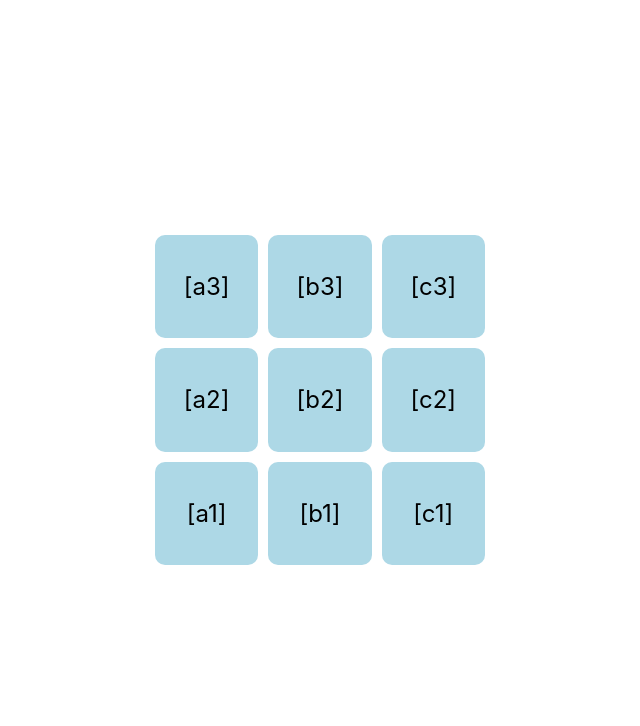
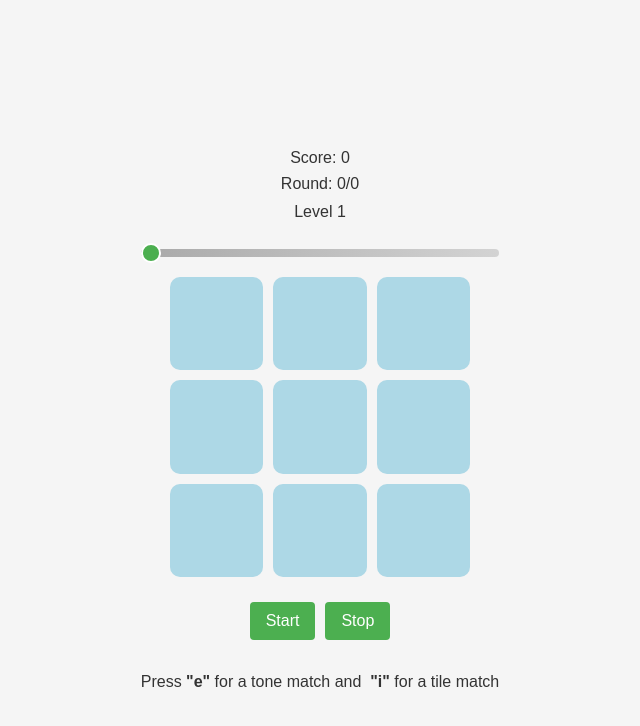
Before and after one commit to tomaskjay/dual-n-back, a React (Create React App) app: page / in a window 1280 px wide. Shown: the top 726 px of the page, without its empty margins (320-960 px from the left). Built offline with nearby package versions, Linux system fonts and the light colour scheme.

Commit message:
implemented logic and styled

```diff
--- a/src/App.css
+++ b/src/App.css
@@ -1,5 +1,91 @@
+/* Center and style the app */
 #app {
   display: grid;
   place-content: center;
   height: 100vh;
+  background-color: #f5f5f5;
+  font-family: "Arial", Tahoma, Geneva, Verdana, sans-serif;
+  text-align: center;
 }
+
+p {
+  margin: 8px 0;
+  font-size: 1rem;
+  color: #333;
+}
+
+/* Button styling */
+button {
+  background-color: #4caf50;
+  color: #fff;
+  border: none;
+  border-radius: 4px;
+  padding: 10px 16px;
+  margin: 5px;
+  font-size: 1rem;
+  cursor: pointer;
+  transition: background-color 0.3s ease, transform 0.2s ease;
+}
+
+button:hover {
+  background-color: #43a047;
+  transform: translateY(-2px);
+}
+
+button:active {
+  transform: translateY(0);
+}
+
+/* Slider track styling */
+#n-back-level {
+  appearance: none; /* Standard property */
+  -webkit-appearance: none; /* WebKit browsers */
+  width: 100%;
+  height: 8px;
+  background: linear-gradient(to right, #a9a9a9, #D3D3D3);
+  border-radius: 5px;
+  outline: none;
+  margin-top: 10px;
+}
+
+/* Thumb (the draggable circle) */
+#n-back-level::-webkit-slider-thumb {
+  -webkit-appearance: none; /* Remove default WebKit appearance */
+  width: 20px;
+  height: 20px;
+  background-color: #4caf50;
+  border-radius: 50%;
+  border: 2px solid #fff;
+  cursor: pointer;
+  transition: transform 0.2s ease, box-shadow 0.2s ease;
+}
+
+#n-back-level::-moz-range-thumb {
+  width: 20px;
+  height: 20px;
+  background-color: #4caf50;
+  border-radius: 50%;
+  border: 2px solid #fff;
+  cursor: pointer;
+  transition: transform 0.2s ease, box-shadow 0.2s ease;
+}
+
+/* Add hover effect for the thumb */
+#n-back-level::-webkit-slider-thumb:hover {
+  transform: scale(1.2); /* Slightly enlarge the thumb on hover */
+}
+
+#n-back-level::-moz-range-thumb:hover {
+  transform: scale(1.2);
+  box-shadow: 0px 0px 5px rgba(0, 0, 0, 0.2);
+}
+
+/* Add active effect for the thumb */
+#n-back-level::-webkit-slider-thumb:active {
+  transform: scale(1.1);
+}
+
+#n-back-level::-moz-range-thumb:active {
+  transform: scale(1.1);
+  box-shadow: 0px 0px 8px rgba(76, 175, 80, 0.6);
+}
--- a/src/App.tsx
+++ b/src/App.tsx
@@ -1,12 +1,154 @@
-import React from 'react';
-import logo from './logo.svg';
-import './App.css';
-import Board from './components/board';
+import React, { useState, useEffect, useRef } from "react";
+import "./App.css";
+import Board from "./components/board";
+import {
+  Position,
+  INITIAL_N,
+  generateSequence,
+  playLetter,
+  checkMatch,
+} from "./components/utils/gameLogic";
 
 function App() {
+  const [n, setN] = useState(INITIAL_N); // Current N-back level (starts at 1)
+  const [score, setScore] = useState(0); // The player's score
+  const [round, setRound] = useState(0); // Tracks which round we're on
+  const [positions, setPositions] = useState<Position[]>([]); // Generated positions
+  const [letters, setLetters] = useState<string[]>([]);       // Generated letters
+  const [highlighted, setHighlighted] = useState<Position | null>(null); // Currently highlighted cell
+  const [isGameRunning, setIsGameRunning] = useState(false);  // If the game is active or not
+
+  const userVisualRef = useRef(false);
+  const userAudioRef = useRef(false);
+
+  // Initializing the game
+  const startGame = () => {
+    // Generate a new random sequence of 20 rounds
+    const { positions: newPositions, letters: newLetters } = generateSequence(20);
+
+    setPositions(newPositions);
+    setLetters(newLetters);
+    setScore(0);
+    setRound(0);
+    setIsGameRunning(true);
+    setHighlighted(null);
+  };
+
+  const stopGame = () => {
+    setIsGameRunning(false);
+    setHighlighted(null);
+  };
+
+  // Event listener for when "e" or "i" is pressed
+  // "e" for audio match, "i" for visual match
+  useEffect(() => {
+    const handleKeyDown = (event: KeyboardEvent) => {
+      if (!isGameRunning) return;
+
+      switch (event.key.toLowerCase()) {
+        case "e":
+          userAudioRef.current = true;
+          break;
+        case "i":
+          userVisualRef.current = true;
+          break;
+        default:
+          break;
+      }
+    };
+
+    window.addEventListener("keydown", handleKeyDown);
+
+    return () => {
+      window.removeEventListener("keydown", handleKeyDown);
+    };
+  }, [isGameRunning]);
+
+  /**
+   * For the actual flow of the game
+   * Each time there's a new round, highlight a cell
+   * Play its corresponding letter, wait 2 seconds, then check for matches.
+   */
+  useEffect(() => {
+    if (!isGameRunning) return;
+    if (round >= positions.length) {
+      setIsGameRunning(false);
+      return;
+    }
+
+    // Gets the current position and letter for the round
+    const currentPosition = positions[round];
+    const currentLetter = letters[round];
+
+    setHighlighted(currentPosition);
+
+    playLetter(currentLetter);
+
+    const timer = setTimeout(() => {
+      const [visualMatch, audioMatch] = checkMatch(round, positions, letters, n);
+
+      // Increments the score if the player correctly found a visual match
+      if (userVisualRef.current && visualMatch) {
+        setScore((prev) => prev + 1);
+      }
+
+      // Increments the score if the player correctly found an audio match
+      if (userAudioRef.current && audioMatch) {
+        setScore((prev) => prev + 1);
+      }
+
+      // Resets player inputs
+      userVisualRef.current = false;
+      userAudioRef.current = false;
+
+      setHighlighted(null);
+
+      // Next round
+      setRound((prev) => prev + 1);
+    }, 2000);
+
+    return () => clearTimeout(timer);
+  }, [round, isGameRunning, positions, letters, n]);
+
+  //For rendering the app
   return (
-    <div id="app">
-      <Board/>
+    <div id="app" style={{ textAlign: "center", padding: "20px" }}>
+      <div>
+        <p>Score: {score}</p>
+        <p>Round: {round}/{positions.length}</p>
+        {/* Manually adjustable N-back level */}
+        <div style={{ marginTop: "10px" }}>
+          <p>Level {n}</p>
+          <input
+            type="range"
+            id="n-back-level"
+            min="1"
+            max="10"
+            value={n}
+            onChange={(e) => setN(Number(e.target.value))}
+            disabled={isGameRunning}
+            style={{ width: "100%", margin: "20px 0" }}
+          />
+        </div>
+      </div>
+
+      <Board highlighted={highlighted} />
+
+      <div style={{ marginTop: "20px" }}>
+        <button onClick={startGame} disabled={isGameRunning} style={{ marginRight: "5px" }}>
+          Start
+        </button>
+        <button onClick={stopGame} disabled={!isGameRunning}>
+          Stop
+        </button>
+      </div>
+
+      <div style={{ marginTop: "20px", fontSize: "0.9rem" }}>
+        <p>
+          Press <strong>"e"</strong> for a tone match and
+          &nbsp;<strong>"i"</strong> for a tile match
+        </p>
+      </div>
     </div>
   );
 }
--- a/src/components/board.css
+++ b/src/components/board.css
@@ -1,17 +1,22 @@
-#board {
+.board {
     display: grid;
     grid-template-columns: repeat(3, 1fr);
     grid-template-rows: repeat(3, 1fr);
     gap: 10px;
-    width: 330px;
-    height: 330px;
+    width: 300px;
+    height: 300px;
+    margin: 0 auto;
 }
 
-#board .tile {
+.tile {
     background-color: #ADD8E6;
     display: flex;
     align-items: center;
     justify-content: center;
-    font-size: 24px;
     border-radius: 10px;
+    transition: background-color 0.3s ease;
 }
+
+.tile.active {
+    background-color: #FFC067;
+}
--- a/src/components/board.tsx
+++ b/src/components/board.tsx
@@ -1,24 +1,41 @@
 import React from "react";
+import './board.css';
+import { Position } from "./utils/gameLogic";
 
-import './board.css';
+interface BoardProps {
+    highlighted: Position | null; // Current position to highlight
+}
 
-const verticalAxis = ["1", "2", "3"];
-const horizontalAxis = ["a", "b", "c"];
+const GRID_SIZE = 3;
 
-export default function Board() {
-    let board = [];
+const Board: React.FC<BoardProps> = ({ highlighted }) => {
+    const verticalAxis = ["1", "2", "3"];
+    const horizontalAxis = ["a", "b", "c"];
+
+    const board = [];
 
     for(let j = verticalAxis.length - 1; j >= 0; j--) {
+        for(let i = 0; i < horizontalAxis.length; i++) {
+            const currentPosition = { row: j, col: i };
+            const isActive = highlighted &&
+                             highlighted.row === currentPosition.row &&
+                             highlighted.col === currentPosition.col;
 
-    for(let i = 0; i < horizontalAxis.length; i++) {
-        board.push(
-        <div className="tile">[{horizontalAxis[i]}{verticalAxis[j]}]</div>
+            board.push(
+                <div
+                    key={`${horizontalAxis[i]}${verticalAxis[j]}`}
+                    className={`tile ${isActive ? "active" : ""}`}
+                >
+                </div>
             );
         }
     }
 
+    return (
+        <div className="board">
+            {board}
+        </div>
+    );
+}
 
-    return <div id ="board">
-        {board}
-    </div>;
-}
+export default Board;
--- a/src/components/utils/gameLogic.ts
+++ b/src/components/utils/gameLogic.ts
@@ -1,7 +1,83 @@
-export interface Game {
-    sequence: number[];
+export interface Position {
+  row: number;
+  col: number;
+}
+
+export const LETTERS = ["A", "B", "C", "D", "E", "F", "G", "H", "I"];
+export const GRID_SIZE = 3;
+export const INITIAL_N = 1;
+
+//Makes a random frequency based on the letter
+//"A" has the lowest frequency, "I" the highest.
+export function getLetterFrequency(letter: string): number {
+  const baseFreq = 400;
+  const step = 50;
+  const index = LETTERS.indexOf(letter);
+  return baseFreq + index * step;
+}
+
+// Plays letter sound
+export function playLetter(letter: string): void {
+  const AudioContext = window.AudioContext || (window as any).webkitAudioContext;
+  const audioCtx = new AudioContext();
+
+  const oscillator = audioCtx.createOscillator();
+  const gainNode = audioCtx.createGain();
+
+  oscillator.frequency.value = getLetterFrequency(letter);
+
+  oscillator.connect(gainNode);
+  gainNode.connect(audioCtx.destination);
+
+  // Setting volume
+  gainNode.gain.value = 0.3;
+
+  oscillator.start();
+
+  setTimeout(() => {
+    oscillator.stop();
+    audioCtx.close();
+  }, 500);
+}
+
+/**
+ * Makes a random sequence of letters and positions
+ * @param steps - Number of steps (rounds) in the game.
+ */
+export function generateSequence(steps: number): {
+  positions: Position[];
+  letters: string[];
+} {
+  const positions: Position[] = [];
+  const letters: string[] = [];
+
+  for (let i = 0; i < steps; i++) {
+    positions.push({
+      row: Math.floor(Math.random() * GRID_SIZE),
+      col: Math.floor(Math.random() * GRID_SIZE),
+    });
+    letters.push(LETTERS[Math.floor(Math.random() * LETTERS.length)]);
   }
+  return { positions, letters };
+}
 
-  export function generateSequence(gridSize: number, sequenceLength: number): number[] {
-    return Array.from({ length: sequenceLength }, () => Math.floor(Math.random() * gridSize * gridSize));
+/**
+ * @param posArr - positions array
+ * @param letArr - letters array
+ * @param NVal - n-back value
+ */
+export function checkMatch(
+  currentRound: number,
+  posArr: Position[],
+  letArr: string[],
+  NVal: number
+): [boolean, boolean] {
+  if (currentRound < NVal) {
+    return [false, false]; // Makes sure that we don't check for matches before N rounds
   }
+  const visualMatch =
+    posArr[currentRound].row === posArr[currentRound - NVal].row &&
+    posArr[currentRound].col === posArr[currentRound - NVal].col;
+  const audioMatch = letArr[currentRound] === letArr[currentRound - NVal];
+  return [visualMatch, audioMatch];
+}
```
